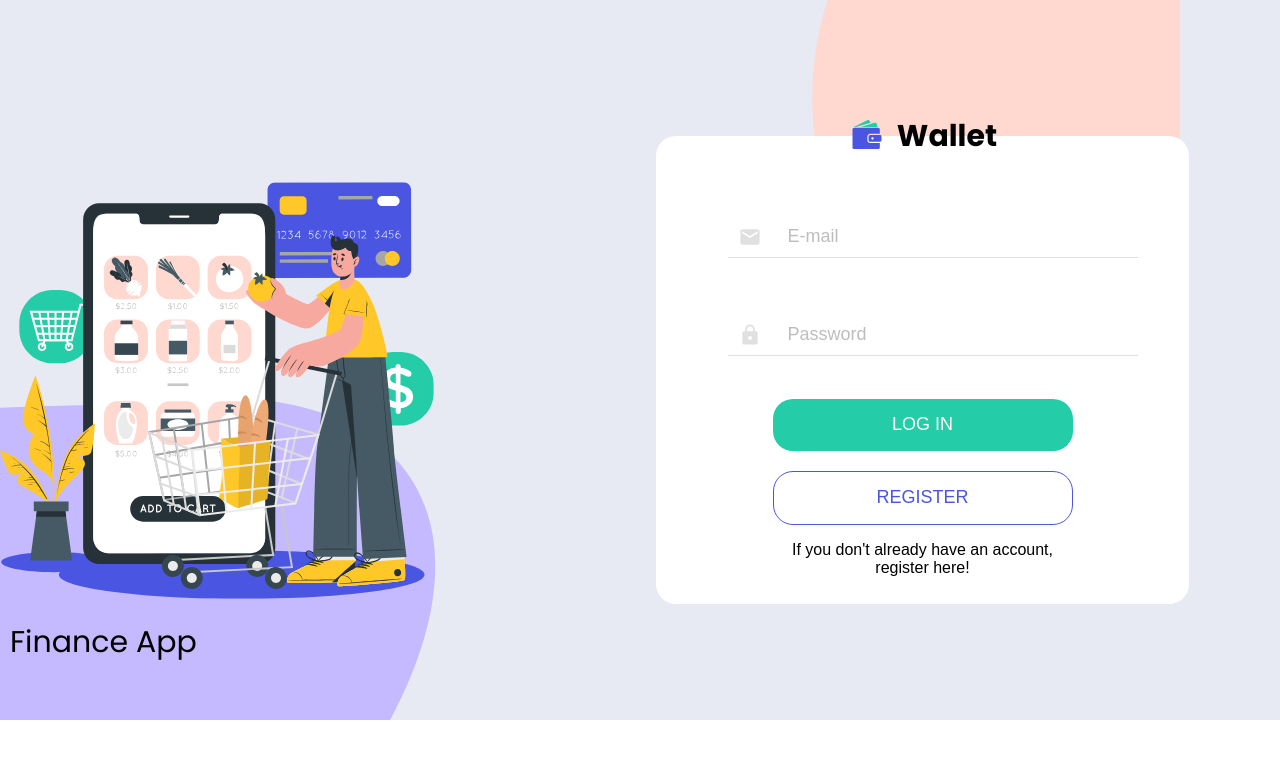
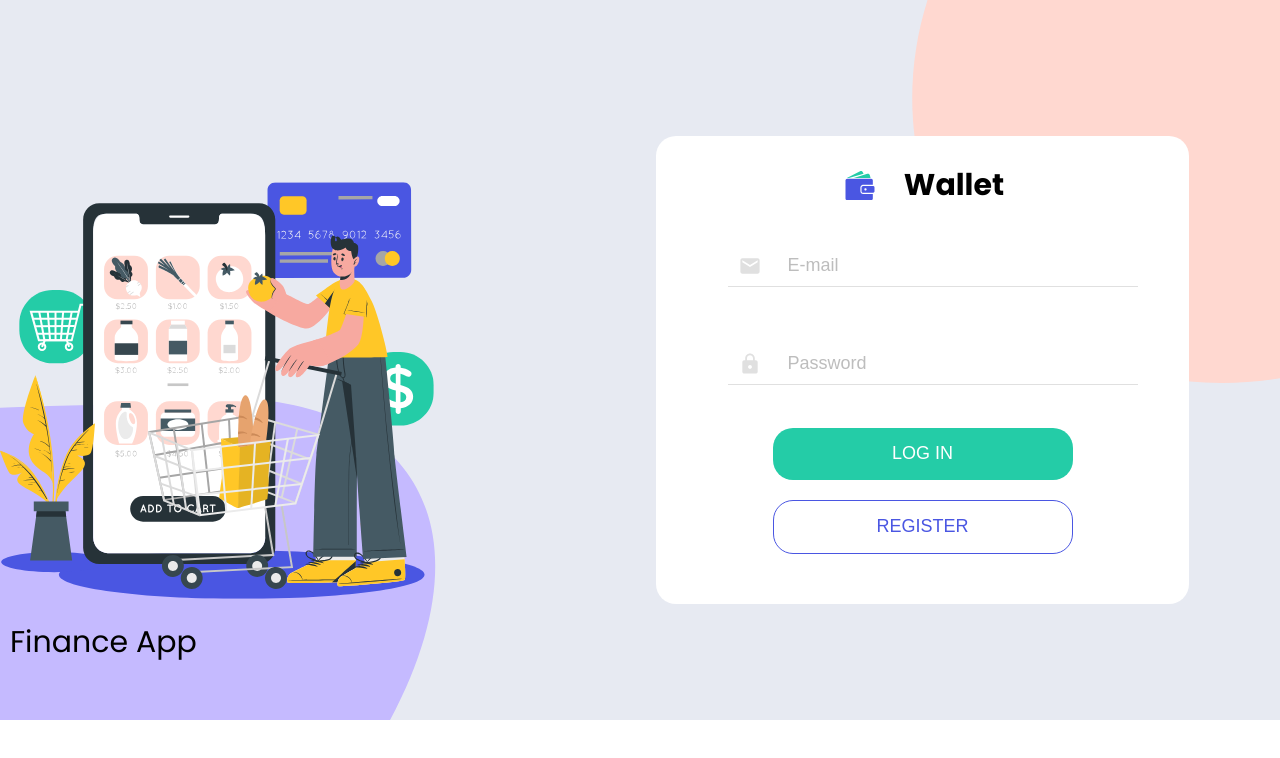
Before and after one commit to Jarek-Dzwolak/Wallet-App-Node-React, a React (Create React App) app in the folder wallet-app/: page /login in a window 1280 px wide. Shown: the top 758 px of the page. Built offline with nearby package versions, Linux system fonts and the light colour scheme.

Commit message:
fixed btn

```diff
--- a/wallet-app/src/pages/Login/Login.jsx
+++ b/wallet-app/src/pages/Login/Login.jsx
@@ -10,6 +10,7 @@ import password from "../../icons/password.svg";
 import frame from '../../icons/frame.svg';
 import elipse1 from '../../icons/elipse1.svg';
 import elipse2 from '../../icons/elipse2.svg';
+
 
 
 
@@ -92,9 +93,6 @@ function Login() {
 
           <div className={css.register_container}>
             <button className={css.register_button}>REGISTER</button>
-            <p className={css.register_button_description}>
-              If you don't already have an account, register here!
-            </p>
           </div>
         </div>
       </div>
--- a/wallet-app/src/pages/Login/Login.module.css
+++ b/wallet-app/src/pages/Login/Login.module.css
@@ -5,7 +5,8 @@
   max-width: 320px;
   margin: 0 auto;
   text-align: center;
-  padding: 20px;
+
+
 }
 
 .frame_icon,
@@ -20,19 +21,21 @@
   align-items: center;
   justify-content: center;
   margin-top: 114px;
-  margin-bottom: 20px;
+  margin-top: 20px;
 }
 
 .wallet_icon {
   width: 24px;
   height: 24px;
   margin-right: 10px;
+   padding-top: 4px;
 }
 .wallet_title {
   font-family: "Poppins", sans-serif;
   font-size: 1.5rem;
   font-weight: bold;
   padding-top: 4px;
+  margin-left: 14px;
 }
 
 .input_container {
@@ -113,7 +116,7 @@
 }
 
 .register_container {
-  margin-bottom: 62px;
+  margin-bottom: 52px;
 }
 
 /* //////////////////////////////// */
@@ -173,6 +176,7 @@
     width: 38px;
     height: 29px;
     margin-right: 11px;
+
   }
   .elipse1 {
     display: block;
@@ -246,8 +250,7 @@ margin-bottom: 116px;
 
   .elipse1 {
     z-index: 0;
-    right: 100px;
-    top: 0px;
+
   }
 
   .elipse2 {
```
Also changed, not shown: wallet-app/src/icons/ellipsee2.svg (added), wallet-app/src/index.css (line endings or trailing spaces), 1 other file (tests, documents, lock files or other folders).
